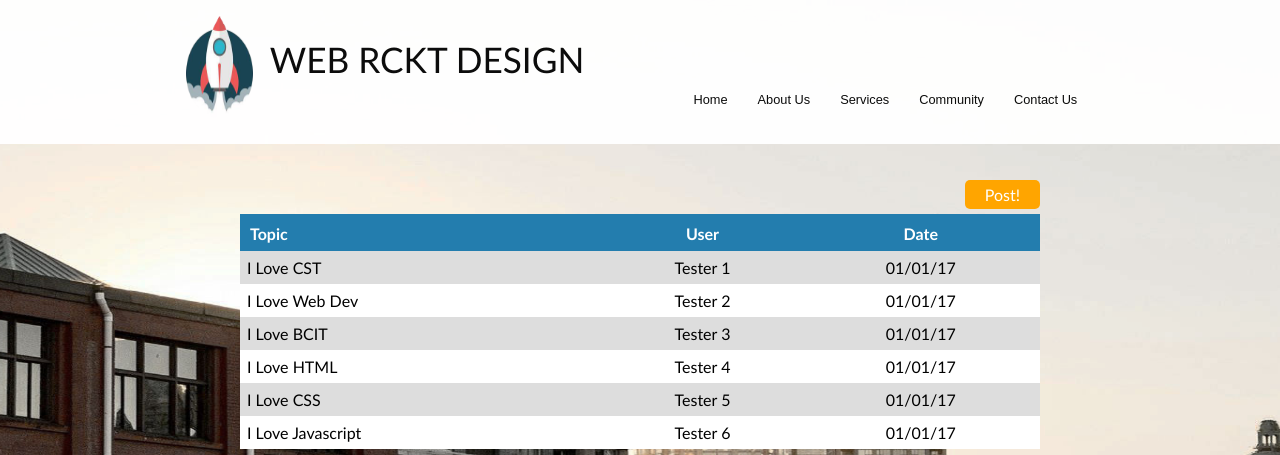
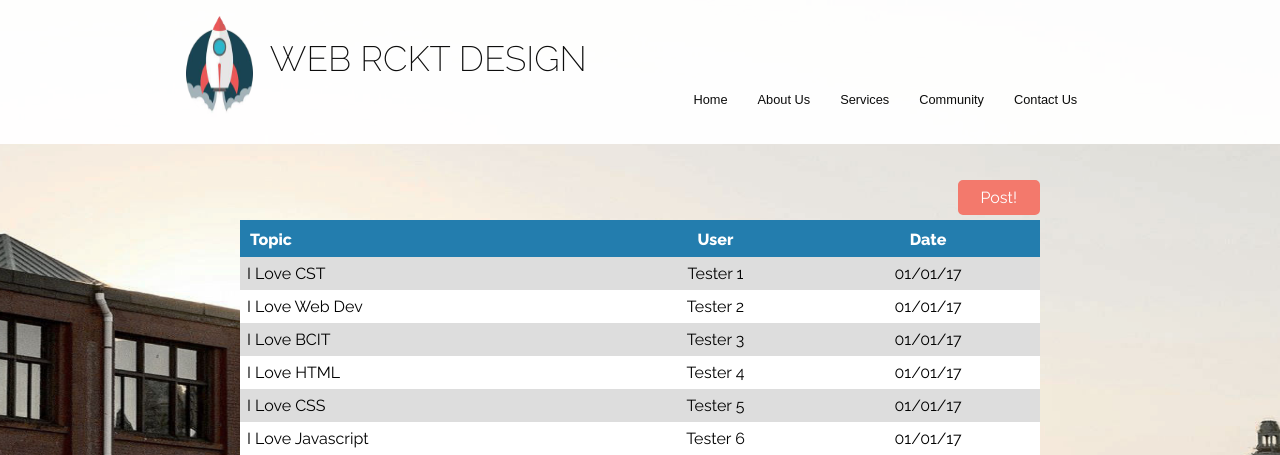
Before and after one commit to tonihe/1536, a PHP site: page /forum.html in a window 1280 px wide. Shown: the top 455 px of the page. Run offline with PHP 8.4, Linux system fonts and the light colour scheme.

Commit message:
Imported font through all pages, added effect for post button

```diff
--- a/G26/aboutus.html
+++ b/G26/aboutus.html
@@ -5,6 +5,8 @@
 <link rel="stylesheet" href="style/base.css">
 <link rel="stylesheet" href="style/aboutus.css">
 <link rel="shortcut icon" href="style/favicon.ico" type="image/x-icon">
+<!-- Importing Google Font -->
+<link href='http://fonts.googleapis.com/css?family=Raleway:200,300,400,800' rel='stylesheet' type='text/css'>
 <title>About Us</title>
 </head>
 <body>
--- a/G26/community.html
+++ b/G26/community.html
@@ -6,6 +6,8 @@
 <link rel="stylesheet" href="style/community.css">
 <link rel="shortcut icon" href="style/favicon.ico" type="image/x-icon">
 <title>Community</title>
+<!-- Importing Google Font -->
+<link href='http://fonts.googleapis.com/css?family=Raleway:200,300,400,800' rel='stylesheet' type='text/css'>
 </head>
 <body>
 <header>
--- a/G26/contactus.html
+++ b/G26/contactus.html
@@ -6,6 +6,8 @@
 <link rel="stylesheet" href="style/contactus.css">
 <link rel="stylesheet" href="https://cdnjs.cloudflare.com/ajax/libs/font-awesome/4.7.0/css/font-awesome.min.css">
 <link rel="shortcut icon" href="style/favicon.ico" type="image/x-icon">
+<!-- Importing Google Font -->
+<link href='http://fonts.googleapis.com/css?family=Raleway:200,300,400,800' rel='stylesheet' type='text/css'>
 <title>Contact Us</title>
 </head>
 <body>
--- a/G26/forum.html
+++ b/G26/forum.html
@@ -5,6 +5,8 @@
 <link rel="stylesheet" href="style/base.css">
 <link rel="stylesheet" href="style/forum.css">
 <link rel="shortcut icon" href="style/favicon.ico" type="image/x-icon">
+<!-- Importing Google Font -->
+<link href='http://fonts.googleapis.com/css?family=Raleway:200,300,400,800' rel='stylesheet' type='text/css'>
 <title>Forum</title>
 </head>
 <body>
--- a/G26/newpost.html
+++ b/G26/newpost.html
@@ -5,6 +5,8 @@
 <link rel="stylesheet" href="style/base.css">
 <link rel="stylesheet" href="style/newpost.css">
 <link rel="shortcut icon" href="style/favicon.ico" type="image/x-icon">
+<!-- Importing Google Font -->
+<link href='http://fonts.googleapis.com/css?family=Raleway:200,300,400,800' rel='stylesheet' type='text/css'>
 <title>Web RCKT</title>
 </head>
 <body>
--- a/G26/projects.html
+++ b/G26/projects.html
@@ -5,6 +5,8 @@
 <link rel="stylesheet" href="style/base.css">
 <link rel="stylesheet" href="https://cdnjs.cloudflare.com/ajax/libs/font-awesome/4.7.0/css/font-awesome.min.css">
 <link rel="shortcut icon" href="style/favicon.ico" type="image/x-icon">
+<!-- Importing Google Font -->
+<link href='http://fonts.googleapis.com/css?family=Raleway:200,300,400,800' rel='stylesheet' type='text/css'>
 <title>RCKT Projects</title>
 </head>
 <body>
--- a/G26/services.html
+++ b/G26/services.html
@@ -5,6 +5,8 @@
 <link rel="stylesheet" href="style/base.css">
 <link rel="stylesheet" href="style/services.css">
 <link rel="shortcut icon" href="style/favicon.ico" type="image/x-icon">
+<!-- Importing Google Font -->
+<link href='http://fonts.googleapis.com/css?family=Raleway:200,300,400,800' rel='stylesheet' type='text/css'>
 
 <title>Services</title>
 </head>
--- a/G26/sitemap.html
+++ b/G26/sitemap.html
@@ -5,6 +5,8 @@
 <link rel="stylesheet" href="style/base.css">
 <link rel="stylesheet" href="style/sitemap.css">
 <link rel="shortcut icon" href="style/favicon.ico" type="image/x-icon">
+<!-- Importing Google Font -->
+<link href='http://fonts.googleapis.com/css?family=Raleway:200,300,400,800' rel='stylesheet' type='text/css'>
 <title>Sitemap</title>
 </head>
 <body>
--- a/G26/style/forum.css
+++ b/G26/style/forum.css
@@ -2,10 +2,20 @@
 	float: right;
 	margin-top: 50px;
 	margin-bottom: 5px;
-	background-color: orange;
+	background-color: #f3796c;
 	color: white;
 	padding: 5px 20px;
+	border:solid;
+	border-color: #f3796c;
 	border-radius: 5px;
+	transition: 0.3s;
+}
+
+#postbutton:hover {
+	background-color: white;
+	color: #f3796c;
+	border:solid;
+	transition: 0.3s;
 }
 
 .forum {
--- a/G26/team.html
+++ b/G26/team.html
@@ -5,6 +5,8 @@
 <link rel="stylesheet" href="style/base.css">
 <link rel="stylesheet" href="style/team.css">
 <link rel="shortcut icon" href="style/favicon.ico" type="image/x-icon">
+<!-- Importing Google Font -->
+<link href='http://fonts.googleapis.com/css?family=Raleway:200,300,400,800' rel='stylesheet' type='text/css'>
 <title>Team</title>
 </head>
 <body>
--- a/G26/template.html
+++ b/G26/template.html
@@ -4,6 +4,8 @@
 <meta charset="utf-8">
 <link rel="stylesheet" href="style/base.css">
 <link rel="shortcut icon" href="style/favicon.ico" type="image/x-icon">
+<!-- Importing Google Font -->
+<link href='http://fonts.googleapis.com/css?family=Raleway:200,300,400,800' rel='stylesheet' type='text/css'>
 <title>Web RCKT</title>
 <style>
 	#headerbox {
```
